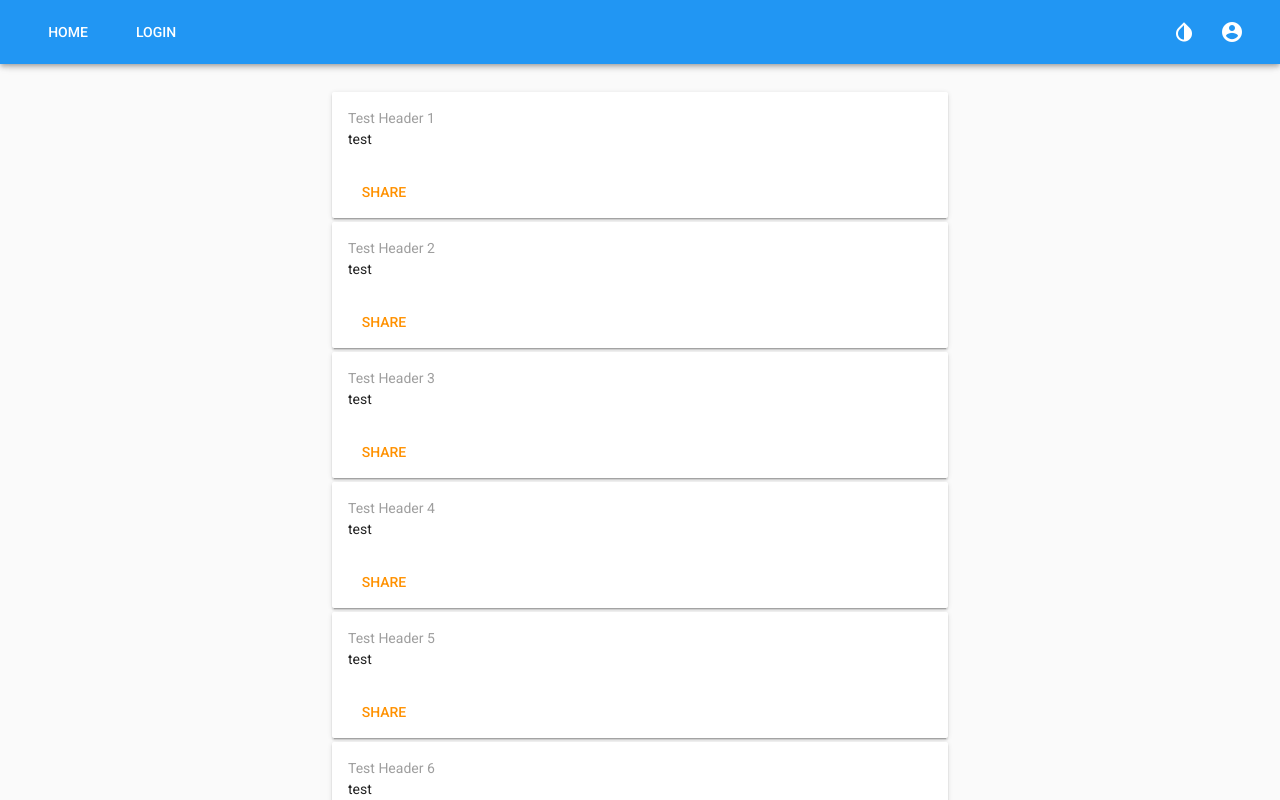
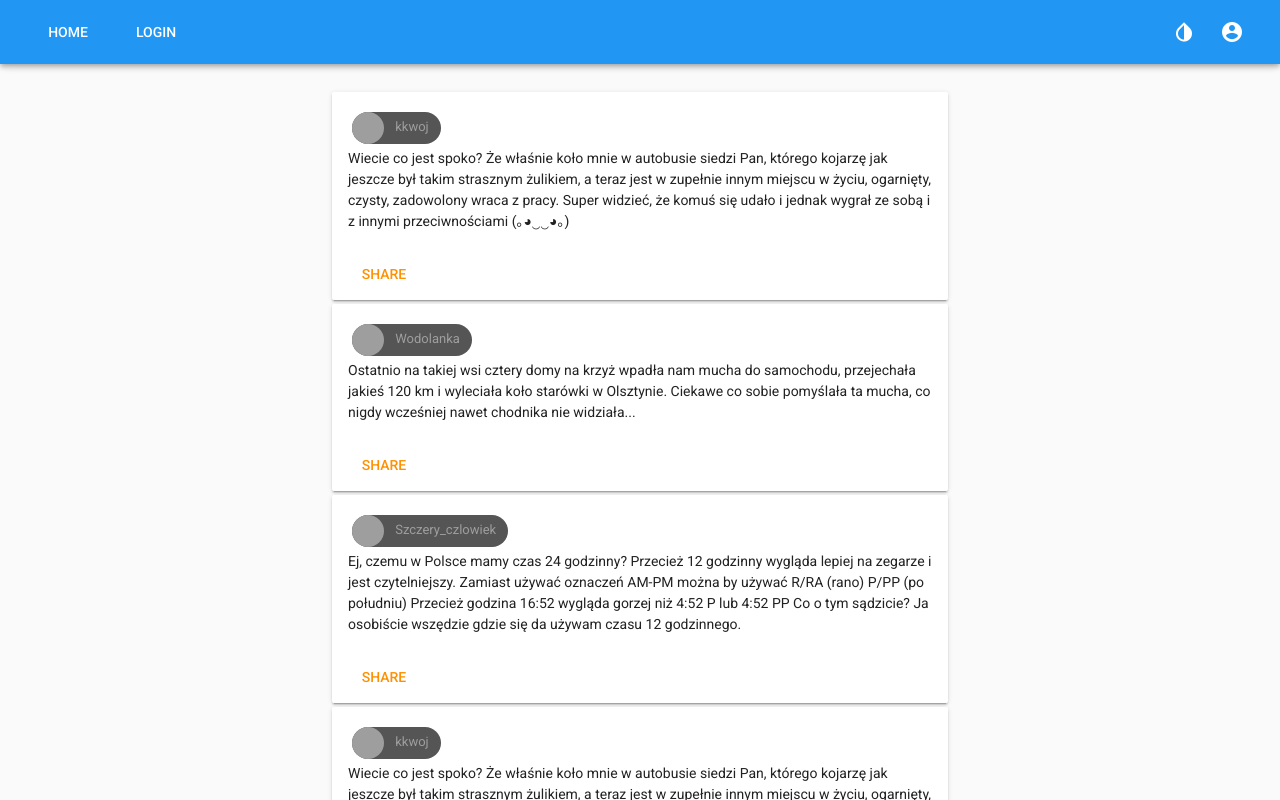
Before and after one commit to gopok/gopok-frontend, a Vue app: page /#/ in a window 1280 px wide. Before the commit this address led to /#/login. Shown: the top 800 px of the page. Built offline with nearby package versions, Linux system fonts and the light colour scheme.

Commit message:
Improved layout

```diff
--- a/src/App.vue
+++ b/src/App.vue
@@ -2,11 +2,13 @@
  <v-app :dark="dark">
     <toolbar></toolbar>
     <v-content>
-        <v-container fluid>
+      <v-container fluid>
+        <v-flex xs12 sm6 offset-sm3>
           <v-slide-y-transition mode="out-in">
-              <router-view></router-view>
+            <router-view></router-view>
           </v-slide-y-transition>
-        </v-container>
+        </v-flex>
+      </v-container>
       </v-content>
   </v-app>
 </template>
--- a/src/components/Feed.vue
+++ b/src/components/Feed.vue
@@ -1,26 +1,14 @@
 <template>
   <div>
-<v-flex xs12 sm6 offset-sm3 v-for="i in 10" :key="i">
-
-      <v-card class="my-1" >
-        <v-card-title>
-          <div>
-            <span class="grey--text">Test Header {{i}}</span><br>
-            <span>test</span><br>
-          </div>
-        </v-card-title>
-        <v-card-actions>
-          <v-btn flat color="accent">Share</v-btn>
-        </v-card-actions>
-      </v-card>
-
-    </v-flex>
+    <post v-for="i in 10" :key="i" :i="i"></post>
   </div>
 </template>
 
 <script>
+import Post from '@/components/Post'
 export default {
   name: 'Feed',
+  components: { Post },
   data () {
     return {
     }
--- a/src/components/Login.vue
+++ b/src/components/Login.vue
@@ -1,6 +1,4 @@
 <template>
-  <div>
-<v-flex xs12 sm6 offset-sm3>
   <v-form v-model="valid" ref="form" lazy-validation>
     <v-text-field
       label="Username"
@@ -23,15 +21,13 @@
     Login
     </v-btn>
   </v-form>
-</v-flex>
-  </div>
 </template>
 
 <script>
 export default {
   data () {
     return {
-      valid: true,
+      valid: false,
       username: '',
       usernameRules: [
         v => !!v || 'Username is required'
--- /dev/null
+++ b/src/components/Post.vue
@@ -0,0 +1,46 @@
+<template>
+  <v-card class="my-1">
+    <v-card-title>
+      <v-chip dark text-color="grey" hover>
+        <div>
+        <v-avatar class="grey">
+        </v-avatar>
+        {{posts[i%posts.length].username}}
+        </div>
+      </v-chip>
+      {{posts[i%posts.length].content}}
+    </v-card-title>
+    <v-card-actions>
+      <v-btn flat color="accent">Share</v-btn>
+    </v-card-actions>
+  </v-card>
+</template>
+
+<script>
+export default {
+  name: 'Post',
+  props: ['i'],
+  data () {
+    return {
+      // test posts from wypok, later they will be downloaded through the API
+      posts: [
+        {
+          username: 'Szczery_czlowiek',
+          content:
+            'Ej, czemu w Polsce mamy czas 24 godzinny? Przecież 12 godzinny wygląda lepiej na zegarze i jest czytelniejszy. \nZamiast używać oznaczeń AM-PM można by używać R/RA (rano) P/PP (po południu)\nPrzecież godzina 16:52 wygląda gorzej niż 4:52 P lub 4:52 PP\nCo o tym sądzicie? Ja osobiście wszędzie gdzie się da używam czasu 12 godzinnego.'
+        },
+        {
+          username: 'kkwoj',
+          content:
+            'Wiecie co jest spoko? Że właśnie koło mnie w autobusie siedzi Pan, którego kojarzę jak jeszcze był takim strasznym żulikiem, a teraz jest w zupełnie innym miejscu w życiu, ogarnięty, czysty, zadowolony wraca z pracy. Super widzieć, że komuś się udało i jednak wygrał ze sobą i z innymi przeciwnościami (｡◕‿‿◕｡) '
+        },
+        {
+          username: 'Wodolanka',
+          content:
+            'Ostatnio na takiej wsi cztery domy na krzyż wpadła nam mucha do samochodu, przejechała jakieś 120 km i wyleciała koło starówki w Olsztynie. Ciekawe co sobie pomyślała ta mucha, co nigdy wcześniej nawet chodnika nie widziała...'
+        }
+      ]
+    }
+  }
+}
+</script>
```
